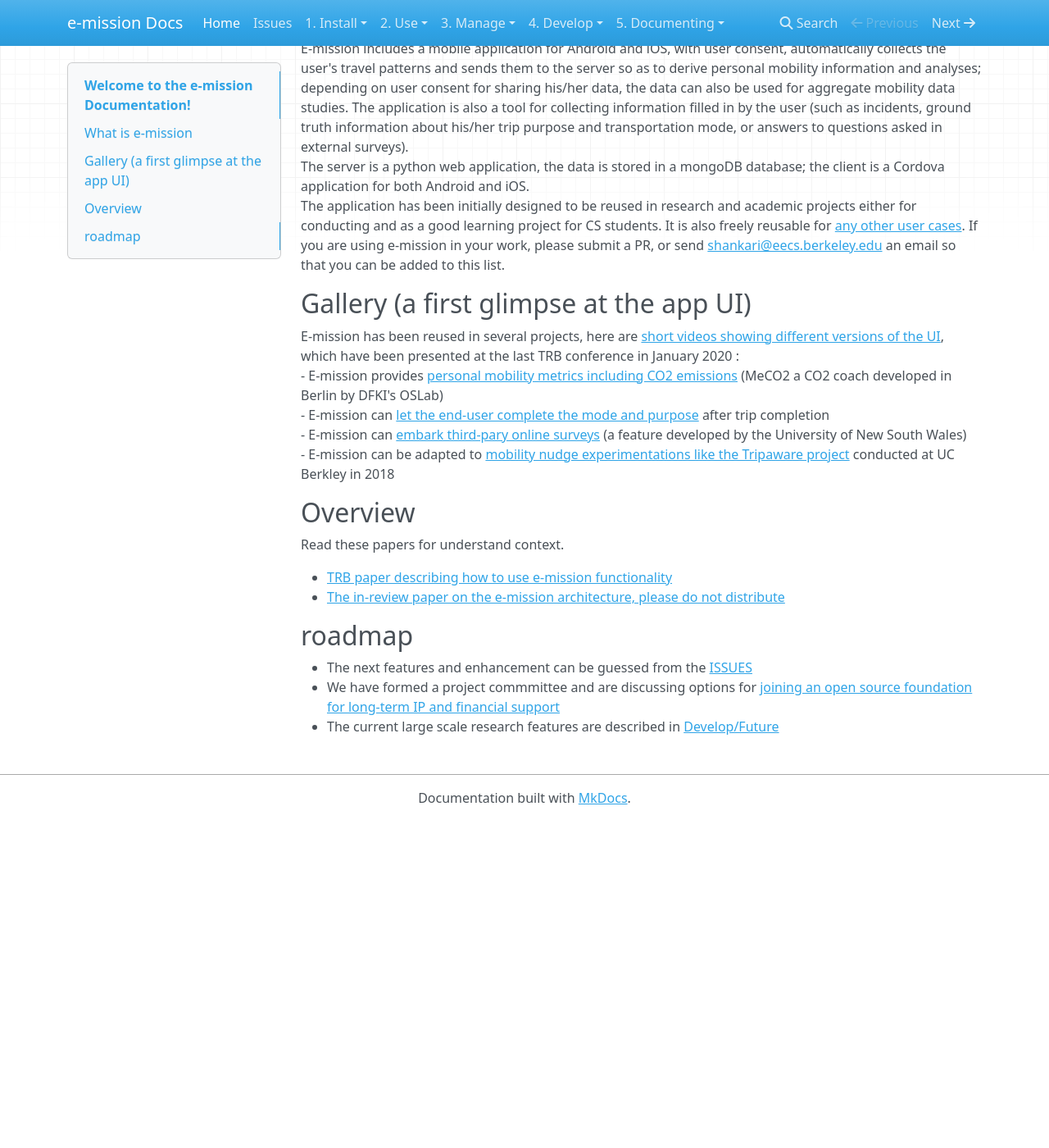
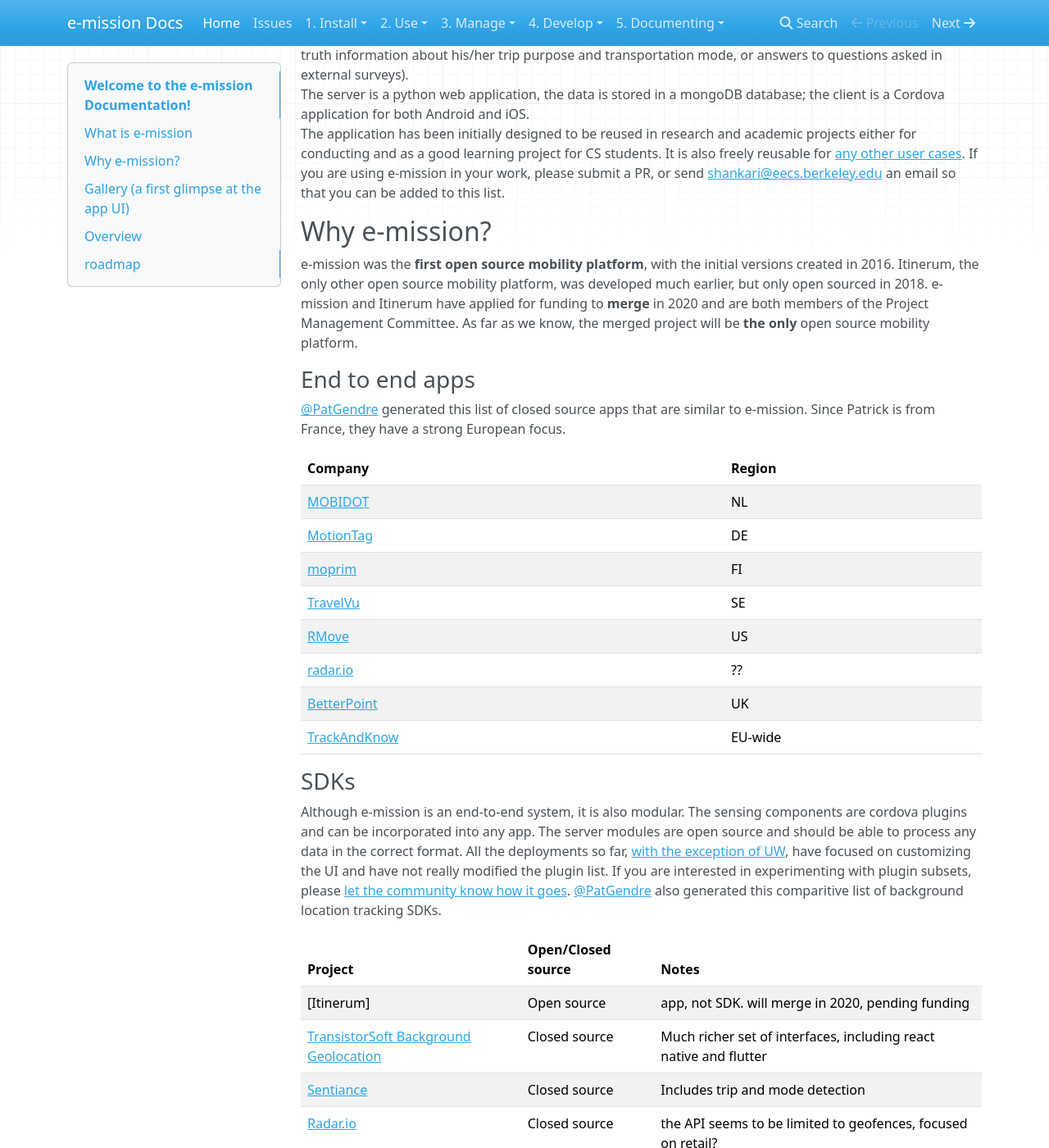
Before and after one commit to e-mission/e-mission-docs, an MkDocs documentation site: the page built from docs/README.md, in a window 1280 px wide and 1400 px high, scrolled down 680 px. Shown: the whole window at 82% size. Built offline with MkDocs 1.6.1, drawn with Linux system fonts in a browser that asks for light colours; nearby versions of some CDN libraries; before the commit the page ends 1681 px from its top, so only the background shows below that; some of the changed text lies outside the part shown.

Commit message:
Add comparitive evaluation
Thanks to @PatGendre

```diff
--- a/docs/README.md
+++ b/docs/README.md
@@ -6,10 +6,10 @@
 
 There are some specialized READMEs [in the individual repositories](https://github.com/e-mission), but they are gradually being moved in here. This means that if you have any questions, you should first search here and if you don't find any [existing issues](https://github.com/e-mission/e-mission-docs/issues/), you should [file an issue here](https://github.com/e-mission/e-missiond-docs/issue).
 
-### [e-mission web site](https://e-mission.eecs.berkeley.edu/)
-### [CODE on GitHub](https://github.com/e-mission)
-### [LICENCE BSD-3](https://github.com/e-mission/e-mission-docs/blob/master/docs/LICENSE.md)
-### Thanks to [@PatGendre](https://github.com/PatGendre) from [FabMob](https://github.com/fabmob/), you can now [Read The Docs](https://e-mission.readthedocs.io/en/latest/)
+- [e-mission web site](https://e-mission.eecs.berkeley.edu/)
+- [CODE on GitHub](https://github.com/e-mission)
+- [LICENCE BSD-3](https://github.com/e-mission/e-mission-docs/blob/master/docs/LICENSE.md)
+- Thanks to [@PatGendre](https://github.com/PatGendre) from [FabMob](https://github.com/fabmob/), you can now [Read The Docs](https://e-mission.readthedocs.io/en/latest/)
 
 ## What is e-mission
 E-mission is an open source mobility platform developed at the [RISE](http://rise.cs.berkeley.edu/) and [BETS](https://bets.cs.berkeley.edu/) labs in the UC Berkeley EECS Department.
@@ -17,6 +17,34 @@
 The server is a python web application, the data is stored in a mongoDB database;
 the client is a Cordova application for both Android and iOS.
 The application has been initially designed to be reused in research and academic projects either for conducting and as a good learning project for CS students. It is also freely reusable for [any other user cases](https://github.com/e-mission/e-mission-docs/blob/master/docs/use/deployments.md). If you are using e-mission in your work, please submit a PR, or send shankari@eecs.berkeley.edu an email so that you can be added to this list.
+
+## Why e-mission?
+e-mission was the **first open source mobility platform**, with the initial versions created in 2016. Itinerum, the only other open source mobility platform, was developed much earlier, but only open sourced in 2018. e-mission and Itinerum have applied for funding to **merge** in 2020 and are both members of the Project Management Committee. As far as we know, the merged project will be **the only** open source mobility platform.
+
+### End to end apps
+@PatGendre generated this list of closed source apps that are similar to e-mission. Since Patrick is from France, they have a strong European focus.
+
+| Company       | Region       |
+|---------------|--------------|
+| [MOBIDOT](http://www.mobidot.nl/en/about_mobidot.php) | NL           |
+| [MotionTag](https://motion-tag.com/en/mobility/) | DE |
+| [moprim](https://www.moprim.com/products/) | FI |
+| [TravelVu](https://en.trivector.se/it-systems/travelvu/) | SE |
+| [RMove](https://rmove.rsginc.com/) | US |
+| [radar.io](https://radar.io/documentation) | ?? |
+| [BetterPoint](https://www.betterpoints.ltd/about-us/) | UK |
+| [TrackAndKnow](https://trackandknowproject.eu/) | EU-wide |
+
+### SDKs
+Although e-mission is an end-to-end system, it is also modular. The sensing components are cordova plugins and can be incorporated into any app. The server modules are open source and should be able to process any data in the correct format. All the deployments so far, [with the exception of UW](https://github.com/e-mission/e-mission-docs/issues/501), have focused on customizing the UI and have not really modified the plugin list. If you are interested in experimenting with plugin subsets, please [let the community know how it goes](https://github.com/e-mission/e-mission-docs/issues/505). @PatGendre also generated this comparitive list of background location tracking SDKs.
+
+| Project       | Open/Closed source | Notes |
+|---------------|--------------------|-------|
+| [Itinerum]    | Open source        |app, not SDK. will merge in 2020, pending funding |
+| [TransistorSoft Background Geolocation](https://github.com/transistorsoft/react-native-background-geolocation)| Closed source | Much richer set of interfaces, including react native and flutter |
+| [Sentiance](https://docs.sentiance.com/sdk/) | Closed source | Includes trip and mode detection |
+| [Radar.io](https://radar.io/documentation/sdk) | Closed source | the API seems to be limited to geofences, focused on retail? |
+| [LocoKit](https://www.bigpaua.com/locokit/docs/) | Open source | iOS only, "ML based" |
 
 ## Gallery (a first glimpse at the app UI)
 E-mission has been reused in several projects, here are [short videos showing different versions of the UI](https://nextcloud.damajash.org/s/MTE4y3tJeX4g6sG), which have been presented at the last TRB conference in January 2020 :
```
Also changed, not shown: other parts of docs/README.md (+1 -0 lines).
